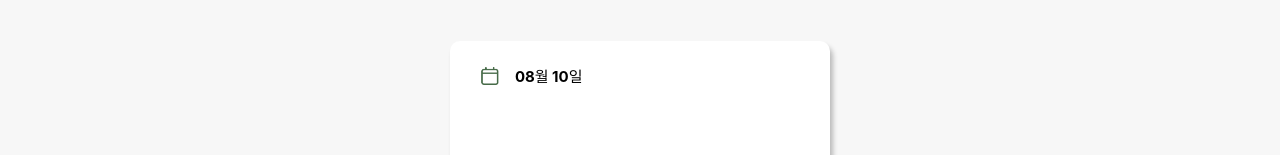
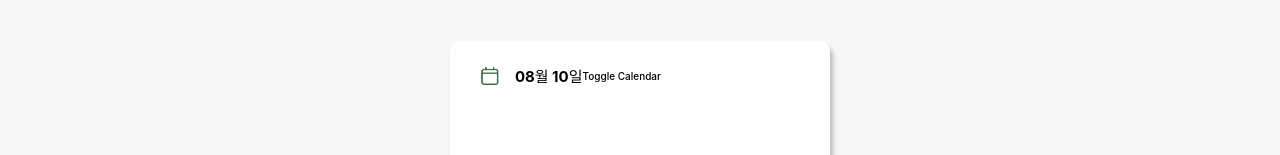
Before and after one commit to yeoooo/getTrain, a React (Vite) app in the folder client/: page /search in a window 1280 px wide. Both pictures are taken after a click on the element "10". Shown: the part 562-717 px from the top of the page. Built offline with nearby package versions, Linux system fonts and the light colour scheme.

Commit message:
dev : 캘린더 토글 추가
날짜 선택 후 다시 선택할 수 있게끔 다시 캘린더를 펼치는 캘린더 토글 버튼 추가
디자인이 추가되어야 함

```diff
--- a/client/src/@components/search/date/dateInpuBox.jsx
+++ b/client/src/@components/search/date/dateInpuBox.jsx
@@ -23,6 +23,10 @@ function DateInputBox(props){
         setIsOpen((preOpen) => !preOpen);
     };
 
+    const toggleCalendar = () => {
+        setIsOpen(!isOpen);
+    }
+
     // 기본 상태 (아코디언이 열려있는 상태)
     if(isOpen && selectedItem === null){
         return(
@@ -46,6 +50,7 @@ function DateInputBox(props){
                     <div className='input-box-header'>
                         <img src={props.icon} className='train-icon' alt='icon'/>
                         <h3>{format(selectedItem, 'MM월 dd일')}</h3>
+                        <button onClick={toggleCalendar}>Toggle Calendar</button>
                         <a href='#'><img src='../../src/assets/arrow.png' className='arrow-icon' alt='arrow icon' style={{transform: 'rotate(180deg)'}} onClick={handleAccordionToggle}/></a>
                     </div>
                     <InputSection title={props.title} handleSelectedItem={handleSelectedItem} isOpen={isOpen}/>
```
